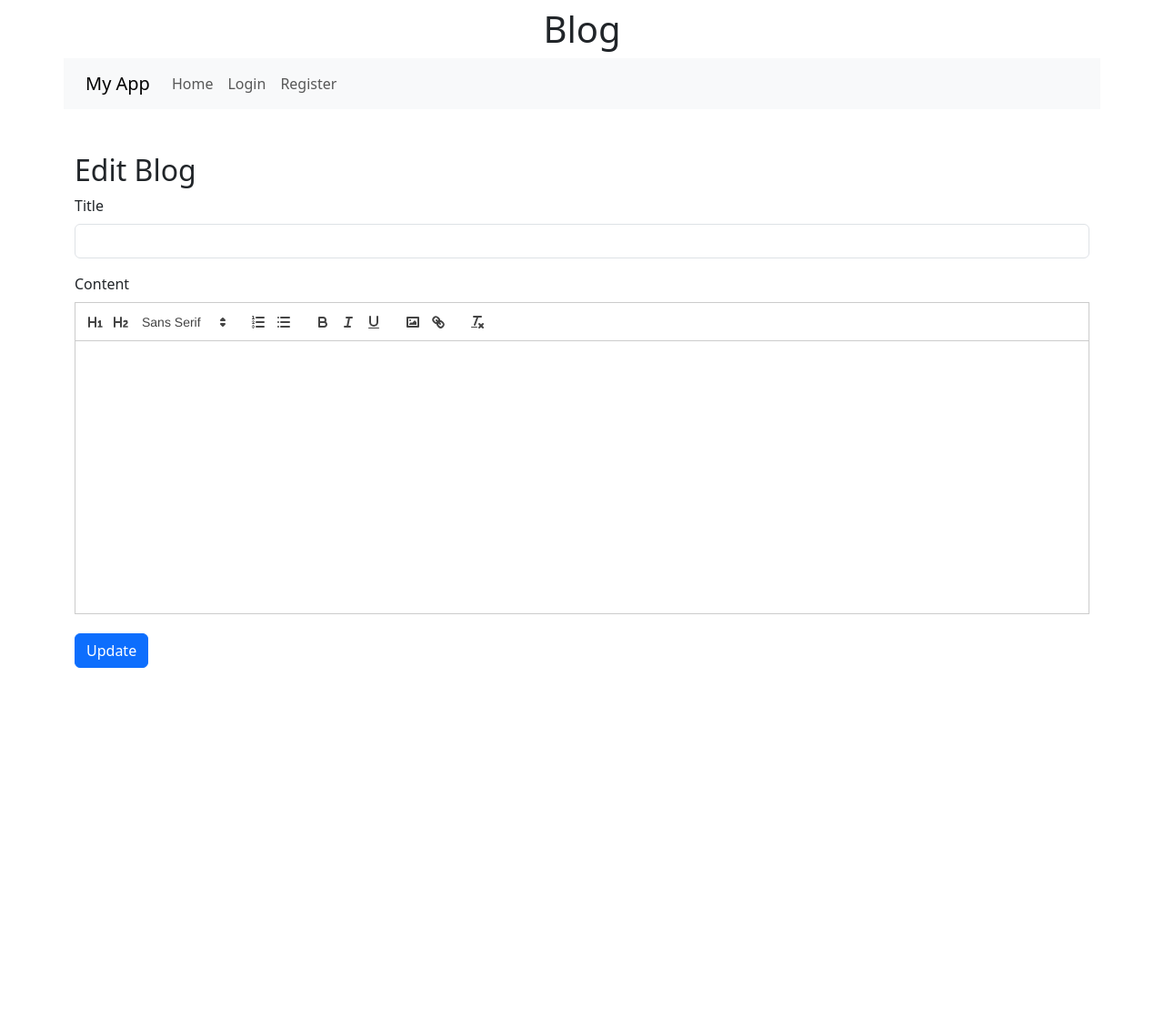
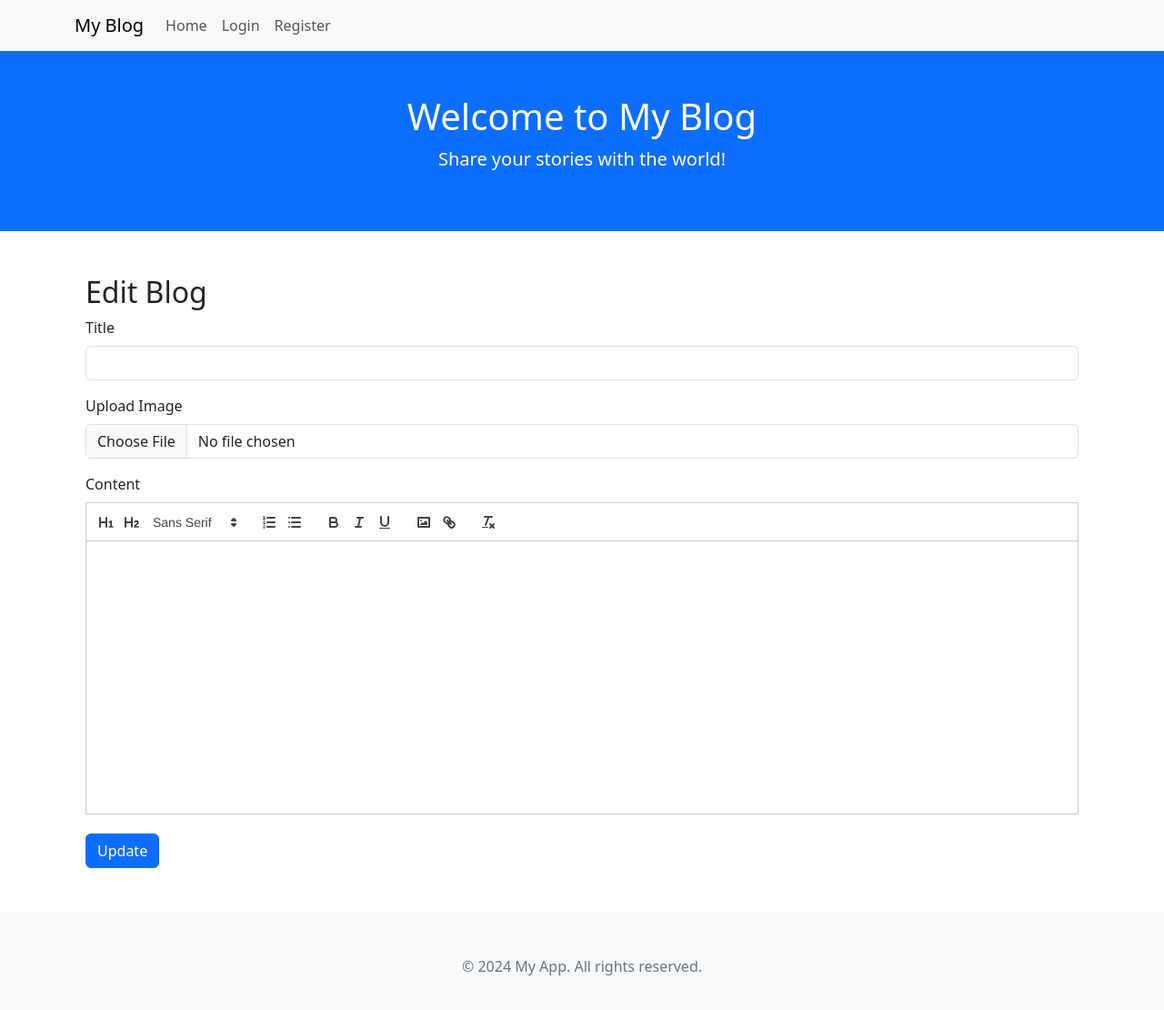
Before and after one commit to SaadMirza-github/react-blog, a React (Create React App) app: page /edit/1 in a window 1280 px wide. Shown: the top 1110 px of the page at 91% size. Before the commit the page ends 800 px from the top, so only its background shows below. Built offline with nearby package versions, Linux system fonts and the light colour scheme; no server answers.

Commit message:
some improvements

```diff
--- a/package.json
+++ b/package.json
@@ -3,6 +3,7 @@
   "version": "0.1.0",
   "private": true,
   "dependencies": {
+    "@popperjs/core": "^2.11.8",
     "@testing-library/jest-dom": "^5.17.0",
     "@testing-library/react": "^13.4.0",
     "@testing-library/user-event": "^13.5.0",
--- a/src/App.js
+++ b/src/App.js
@@ -15,24 +15,31 @@ function App() {
   const handleLogout = () => {
     localStorage.removeItem('token'); // Remove token from localStorage
     setToken(null); // Update state to reflect logout
-    console.log("handleLogout----token :",token);
+
     navigate('/'); // Redirect to home page (or login page as per your logic)
   };
 
   useEffect(() => {
     const token = localStorage.getItem('token');
     setToken(token);
-    console.log("useffect----token :",token); // Set the token state based on local storage
+
   }, [token]);
 
   return (
     <div>
-      <h1 className="text-center mt-2">Blog</h1>
-      <div className="container mt-2 bg-light">
+      {/* Navbar */}
       <nav className="navbar navbar-expand-lg navbar-light bg-light">
-          <div className="container-fluid">
-            <Link className="navbar-brand" to="/">My App</Link>
-            <button className="navbar-toggler" type="button" data-bs-toggle="collapse" data-bs-target="#navbarNav" aria-controls="navbarNav" aria-expanded="false" aria-label="Toggle navigation">
+        <div className="container">
+          <Link className="navbar-brand" to="/">My Blog</Link>
+          <button
+            className="navbar-toggler"
+            type="button"
+            data-bs-toggle="collapse"
+            data-bs-target="#navbarNav"
+            aria-controls="navbarNav"
+            aria-expanded="false"
+            aria-label="Toggle navigation"
+          >
             <span className="navbar-toggler-icon"></span>
           </button>
           <div className="collapse navbar-collapse" id="navbarNav">
@@ -40,42 +47,62 @@ function App() {
               <li className="nav-item">
                 <Link className="nav-link" to="/">Home</Link>
               </li>
-                {/* Show Login and Register links only if not logged in */}
-                {token === null && (
+              {token === null ? (
                 <>
                   <li className="nav-item">
-                      <Link className="nav-link" to="/login" >Login</Link>
+                    <Link className="nav-link" to="/login">Login</Link>
                   </li>
                   <li className="nav-item">
                     <Link className="nav-link" to="/register">Register</Link>
                   </li>
                 </>
-                )}
-                {/* Show "Create Blog" link only if the token is present */}
-                {token !== null && (
+              ) : (
                 <li className="nav-item">
                   <Link className="nav-link" to="/create">Create Blog</Link>
                 </li>
               )}
             </ul>
             {token && (
-                <button className="btn btn-danger ms-auto" onClick={handleLogout}>
+              <button
+                className="btn btn-danger ms-auto"
+                onClick={handleLogout}
+              >
                 Logout
               </button>
             )}
           </div>
         </div>
       </nav>
+
+      {/* Blog Header */}
+      <header className="bg-primary text-white text-center py-5 mb-4">
+        <div className="container">
+          <h1 className="fw-light">Welcome to My Blog</h1>
+          <p className="lead">Share your stories with the world!</p>
         </div>
+      </header>
+
+      {/* Blog List or Content */}
+      <div className="container">
         <Routes>
-        <Route path="/login" element={<Login setToken={setToken}/>} />
+          <Route path="/login" element={<Login setToken={setToken} />} />
           <Route path="/register" element={<Register />} />
           <Route path="/home" element={<Home />} />
-        <Route path="/" element={<BlogList token={token}/>} />
+          <Route path="/" element={<BlogList token={token} />} />
           <Route path="/create" element={<CreateBlog />} />
           <Route path="/edit/:id" element={<EditBlog />} />
           <Route path="/:id" element={<BlogDetails />} />
         </Routes>
+      </div>
+
+      {/* Footer */}
+      <footer className="py-5 bg-light">
+        <div className="container">
+          <p className="m-0 text-center text-secondary">
+            &copy; {new Date().getFullYear()} My App. All rights reserved.
+          </p>
+        </div>
+      </footer>
     </div>
   );
 }
--- a/src/BlogDetails.js
+++ b/src/BlogDetails.js
@@ -15,10 +15,18 @@ const BlogDetails = () => {
         try {
             const apiUrl = "http://localhost:5000";
             const response = await axios.get(`${apiUrl}/api/blogs/${id}`);
+
+
             setBlog(response.data);
         } catch (err) {
             console.error('Error fetching blog details:', err);
         }
+    };
+
+    // Function to format date in DD/MM/YYYY format
+    const formatDate = (dateString) => {
+        const updatedAt = new Date(dateString);
+        return `${updatedAt.getDate().toString().padStart(2, '0')}/${(updatedAt.getMonth() + 1).toString().padStart(2, '0')}/${updatedAt.getFullYear()}`;
     };
 
     if (!blog) return <div>Loading...</div>;
@@ -26,9 +34,12 @@ const BlogDetails = () => {
     return (
         <div className="container mt-5">
             <h2>{blog.title}</h2>
+            <h5 className="fw-bold fst-italic mb-5" style={{ fontSize: '14px' }}>
+                Author: {blog.author.username}  Date: {formatDate(blog.updatedAt)} {/* Call formatDate function */}
+            </h5>
             {blog.image && (
                 <div className="mt-4">
-                    <h5>Image:</h5>
+
                     <img src={`http://localhost:5000${blog.image}`} alt={blog.title} className="img-fluid" />
                 </div>
             )}
--- a/src/BlogList.js
+++ b/src/BlogList.js
@@ -51,12 +51,13 @@ const BlogList = ({ token }) => {
                                 {/* Second Row: Image */}
                                 <div className="mb-3 text-center">
                                     <img
-                                        src={`http://localhost:5000${blog.image == null ? "/uploads/placeholder.jpg" : blog.images}`} // Use the correct path to your image
+                                        src={`http://localhost:5000${blog.image == null ? "/uploads/placeholder.jpg" : blog.image}`} // Use the correct path to your image
                                         alt={blog.title} // Alt text for accessibility
                                         className="img-fluid" // img-fluid makes the image responsive
-                                        style={{ width: '100%' }} // Ensures the image takes full width
+                                        style={{ width: '100%' ,  height: '207px'}} // Ensures the image takes full width
                                     />
                                 </div>
+
 
                                 {/* Third Row: Buttons center aligned */}
                                 <div className="text-center">
--- a/src/EditBlog.js
+++ b/src/EditBlog.js
@@ -68,6 +68,15 @@ const EditBlog = () => {
                     />
                 </div>
                 <div className="mb-3">
+                    <label htmlFor="image" className="form-label">Upload Image</label>
+                    <input
+                        type="file"
+                        className="form-control"
+                        id="image"
+                        onChange={(e) => setImage(e.target.files[0])}
+                    />
+                </div>
+                <div className="mb-3">
                     <label className="form-label">Content</label>
                     <ReactQuill
                         theme="snow"
--- a/src/index.js
+++ b/src/index.js
@@ -4,6 +4,7 @@ import './index.css';
 import App from './App';
 import reportWebVitals from './reportWebVitals';
 import 'bootstrap/dist/css/bootstrap.min.css';
+import 'bootstrap/dist/js/bootstrap.bundle.min';
 import 'react-quill/dist/quill.snow.css';
 
 
```
Also changed, not shown: 1 other file (tests, documents, lock files or other folders). Lines whose indentation alone changed are shown as unchanged.
